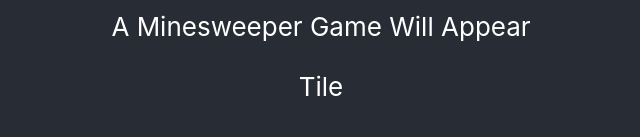
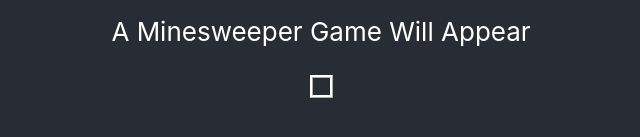
Before and after one commit to Daniel-N-Huss/React-Redux-Minesweeper, a React (Create React App) app: page / in a window 1280 px wide. Shown: the part 355-492 px from the top of the page, without its empty margins (319-959 px from the left). Built offline with nearby package versions, Linux system fonts and the light colour scheme.

Commit message:
basic tile style props and state

```diff
--- a/src/App.js
+++ b/src/App.js
@@ -1,6 +1,6 @@
 import React from 'react';
 import './App.scss';
-import Tile from './components/tile';
+import Tile from './components/Tile';
 
 function App() {
   return (
@@ -10,7 +10,7 @@ function App() {
         <table>
           <tbody>
             <tr>
-              <Tile />
+              <Tile mine={false} revealed={false} dangerRating={3}/>
             </tr>
           </tbody>
         </table>
--- /dev/null
+++ b/src/components/Tile.scss
@@ -0,0 +1,5 @@
+.tile {
+  border: medium ridge white;
+  width: 15px;
+  height: 15px;
+}
--- a/src/components/tile.jsx
+++ b/src/components/tile.jsx
@@ -1,7 +1,15 @@
-import React from 'react';
+import React, {useState} from 'react';
+import './Tile.scss'
 
-const Tile = function () {
-  return <td>Tile</td>;
+const Tile = function (props) {
+
+  const {mine, dangerRating} = props;
+  const [revealed, setRevealed] = useState(props.revealed)
+
+
+  return <td className="tile" onClick={() => setRevealed(true)}>
+    {revealed ? dangerRating : ' '}
+  </td>;
 };
 
 export default Tile;
```
